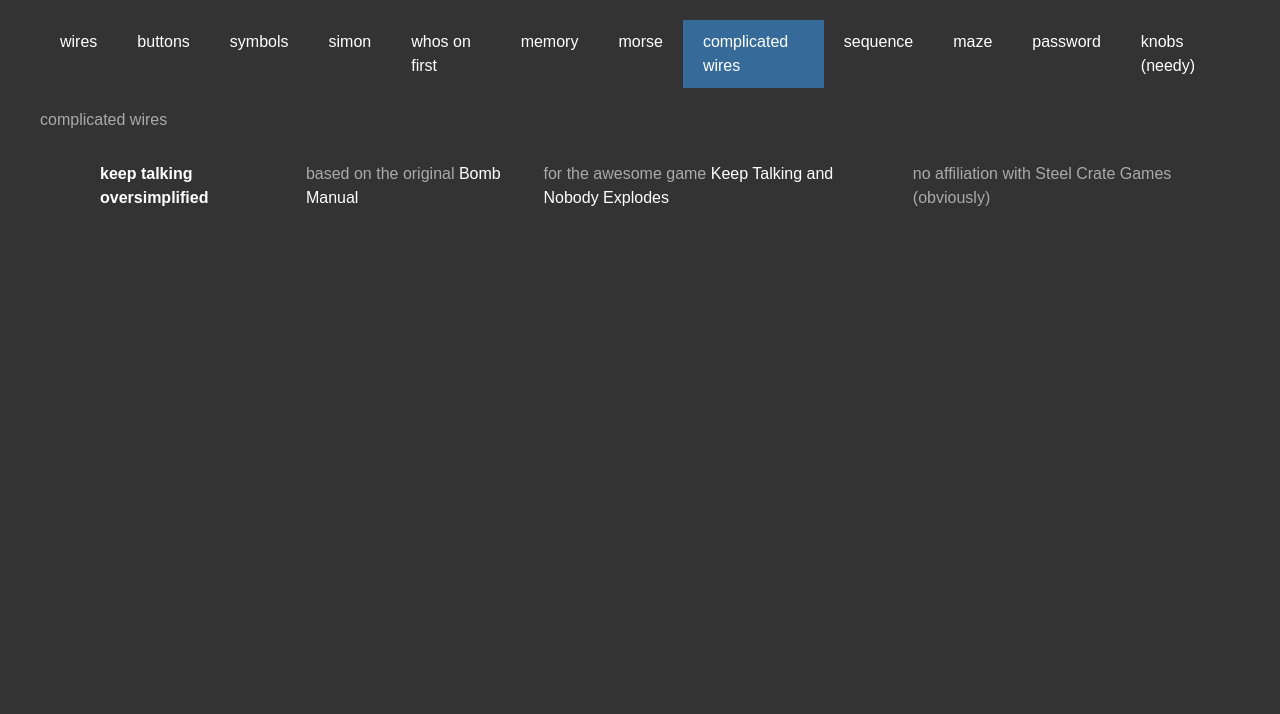
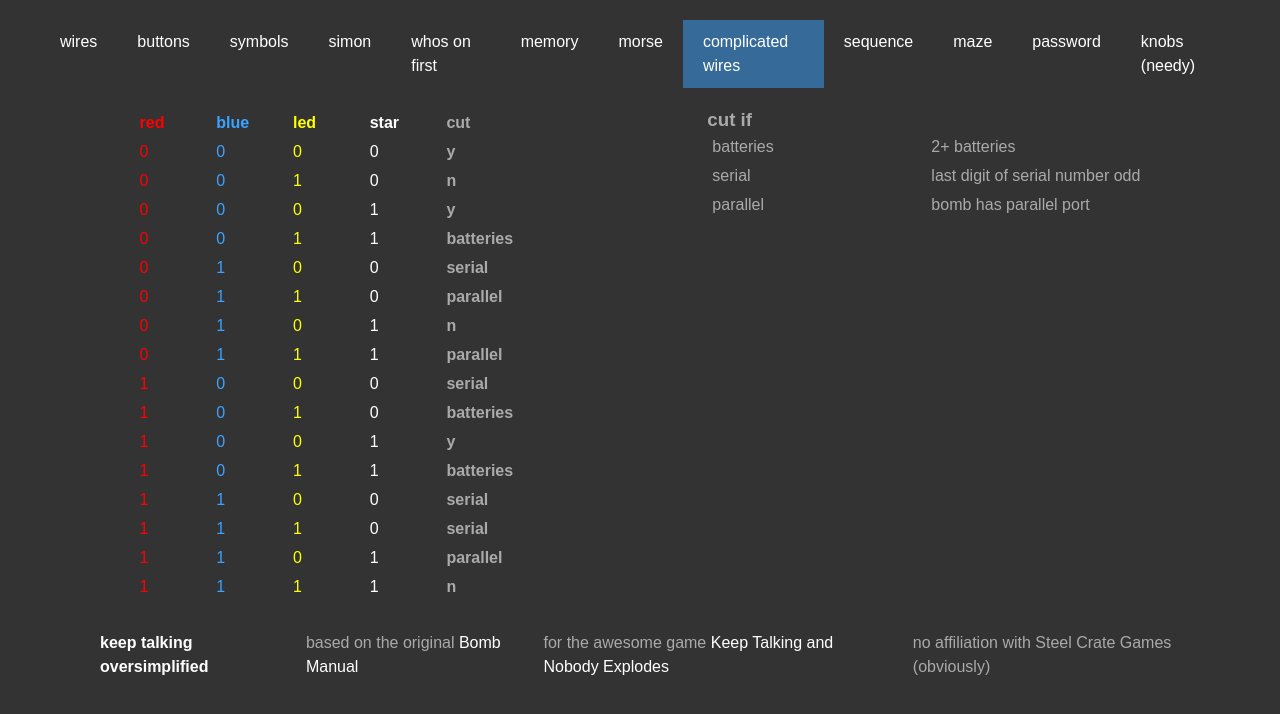
Before and after one commit to drweissbrot/keep-talking-oversimplified, a website: page public/index.html in a window 1280 px wide. Both pictures are taken after a click on the link "complicated wires". Drawn offline with Linux system fonts and the light colour scheme.

Commit message:
add complicated wires

```diff
--- a/public/index.html
+++ b/public/index.html
@@ -1447,7 +1447,164 @@
 	</section>
 
 	<section class="section complicated-wires">
-		complicated wires
+		<h2>complicated wires</h2>
+
+		<div class="table">
+			<div class="row bold">
+				<div class="col red">red</div>
+				<div class="col blue">blue</div>
+				<div class="col yellow">led</div>
+				<div class="col white">star</div>
+				<div class="col bold">cut</div>
+			</div>
+
+			<div class="row">
+				<div class="col red">0</div>
+				<div class="col blue">0</div>
+				<div class="col yellow">0</div>
+				<div class="col white">0</div>
+				<div class="col bold">y</div>
+			</div>
+
+			<div class="row">
+				<div class="col red">0</div>
+				<div class="col blue">0</div>
+				<div class="col yellow">1</div>
+				<div class="col white">0</div>
+				<div class="col bold">n</div>
+			</div>
+
+			<div class="row">
+				<div class="col red">0</div>
+				<div class="col blue">0</div>
+				<div class="col yellow">0</div>
+				<div class="col white">1</div>
+				<div class="col bold">y</div>
+			</div>
+
+			<div class="row">
+				<div class="col red">0</div>
+				<div class="col blue">0</div>
+				<div class="col yellow">1</div>
+				<div class="col white">1</div>
+				<div class="col bold">batteries</div>
+			</div>
+
+			<div class="row">
+				<div class="col red">0</div>
+				<div class="col blue">1</div>
+				<div class="col yellow">0</div>
+				<div class="col white">0</div>
+				<div class="col bold">serial</div>
+			</div>
+
+			<div class="row">
+				<div class="col red">0</div>
+				<div class="col blue">1</div>
+				<div class="col yellow">1</div>
+				<div class="col white">0</div>
+				<div class="col bold">parallel</div>
+			</div>
+
+			<div class="row">
+				<div class="col red">0</div>
+				<div class="col blue">1</div>
+				<div class="col yellow">0</div>
+				<div class="col white">1</div>
+				<div class="col bold">n</div>
+			</div>
+
+			<div class="row">
+				<div class="col red">0</div>
+				<div class="col blue">1</div>
+				<div class="col yellow">1</div>
+				<div class="col white">1</div>
+				<div class="col bold">parallel</div>
+			</div>
+
+			<div class="row">
+				<div class="col red">1</div>
+				<div class="col blue">0</div>
+				<div class="col yellow">0</div>
+				<div class="col white">0</div>
+				<div class="col bold">serial</div>
+			</div>
+
+			<div class="row">
+				<div class="col red">1</div>
+				<div class="col blue">0</div>
+				<div class="col yellow">1</div>
+				<div class="col white">0</div>
+				<div class="col bold">batteries</div>
+			</div>
+
+			<div class="row">
+				<div class="col red">1</div>
+				<div class="col blue">0</div>
+				<div class="col yellow">0</div>
+				<div class="col white">1</div>
+				<div class="col bold">y</div>
+			</div>
+
+			<div class="row">
+				<div class="col red">1</div>
+				<div class="col blue">0</div>
+				<div class="col yellow">1</div>
+				<div class="col white">1</div>
+				<div class="col bold">batteries</div>
+			</div>
+
+			<div class="row">
+				<div class="col red">1</div>
+				<div class="col blue">1</div>
+				<div class="col yellow">0</div>
+				<div class="col white">0</div>
+				<div class="col bold">serial</div>
+			</div>
+
+			<div class="row">
+				<div class="col red">1</div>
+				<div class="col blue">1</div>
+				<div class="col yellow">1</div>
+				<div class="col white">0</div>
+				<div class="col bold">serial</div>
+			</div>
+
+			<div class="row">
+				<div class="col red">1</div>
+				<div class="col blue">1</div>
+				<div class="col yellow">0</div>
+				<div class="col white">1</div>
+				<div class="col bold">parallel</div>
+			</div>
+
+			<div class="row">
+				<div class="col red">1</div>
+				<div class="col blue">1</div>
+				<div class="col yellow">1</div>
+				<div class="col white">1</div>
+				<div class="col bold">n</div>
+			</div>
+		</div>
+
+		<div class="table">
+			<h3>cut if</h3>
+
+			<div class="row">
+				<div class="col">batteries</div>
+				<div class="col">2+ batteries</div>
+			</div>
+
+			<div class="row">
+				<div class="col">serial</div>
+				<div class="col">last digit of serial number odd</div>
+			</div>
+
+			<div class="row">
+				<div class="col">parallel</div>
+				<div class="col">bomb has parallel port</div>
+			</div>
+		</div>
 	</section>
 
 	<section class="section sequence">
--- a/stylus/app.styl
+++ b/stylus/app.styl
@@ -18,5 +18,6 @@
 @require 'simon'
 @require 'symbols'
 @require 'buttons'
+@require 'complicated-wires'
 @require 'whos-on-first'
 @require 'wires'
--- /dev/null
+++ b/stylus/complicated-wires.styl
@@ -0,0 +1,20 @@
+body .complicated-wires {
+	display flex
+	justify-content space-around
+
+	.table {
+		.row {
+			display grid
+		}
+	}
+
+	.table {
+		&:first-of-type .row {
+			grid-template-columns 1fr 1fr 1fr 1fr 1fr
+		}
+
+		&:last-of-type .row {
+			grid-template-columns 1fr 1fr
+		}
+	}
+}
```
Also changed, not shown: public/css/app.css.
